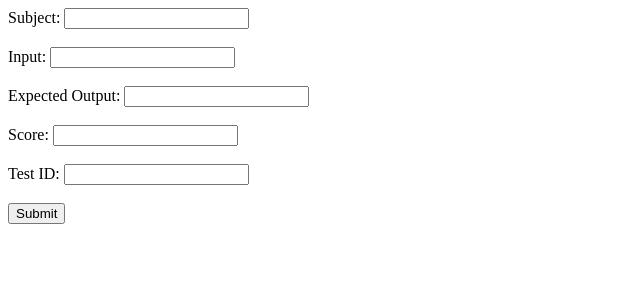
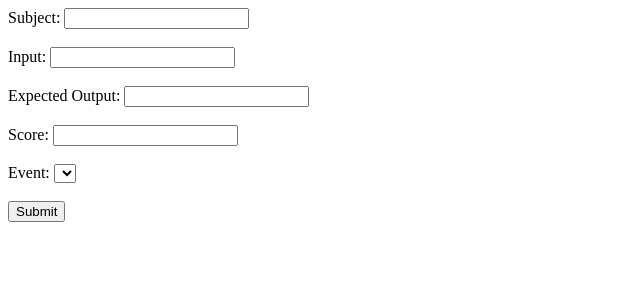
Before and after one commit to nitumario/bacOS, a Flask app: page /gentest in a window 1280 px wide. Shown: the top 300 px of the page, without its empty margins (0-640 px from the left). Run offline with Flask 3, Linux system fonts and the light colour scheme; the visitor is signed in with stand-in values (Sample User, id 1); data that the repository does not hold is empty; some libraries are stand-ins or nearby versions.

Commit message:
modified:   app.py 	modified:   templates/event.html 	new file:   templates/event_uneditable.html 	modified:   templates/gentest.html

```diff
--- a/app.py
+++ b/app.py
@@ -2,11 +2,28 @@ from flask import Flask, request, render_template, send_from_directory, jsonify,
 import MySQLdb
 import os
 import json
+from datetime import datetime
+import uuid
+
+
+
 app = Flask(__name__)
 app.secret_key = 'test'
 db = MySQLdb.connect(host="localhost", user="mario", passwd="toor", db="bacOS")
 cursor = db.cursor()
 ip = '192.168.56.1'
+
+def datetimeformat(value, format='%Y-%m-%dT%H:%M'):
+    if isinstance(value, str):
+        dt = datetime.strptime(value, '%Y-%m-%d %H:%M:%S')
+        return dt.strftime(format)
+    return value
+
+app.jinja_env.filters['datetimeformat'] = datetimeformat
+
+
+
+
 
 @app.route('/logout')
 def logout():
@@ -26,16 +43,18 @@ def register():
             type = 'asteapta aprobare'
         else:
             type = 'elev'
-
-        query = "INSERT INTO users (username, email, password, account_type) VALUES (%s, %s, %s, %s)"
-        cursor.execute(query, (username, email, password, type))
+        user_uuid = uuid.uuid4()
+        query = "INSERT INTO users (username, email, password, account_type, UUID) VALUES (%s, %s, %s, %s, %s)"
+        cursor.execute(query, (username, email, password, type, user_uuid))
         db.commit()
         flash('Account created successfully', 'success')
 
 
         session['logged_in'] = True
-        session['email'] = email
-        session['username'] = username
+        session['uuid'] = user_uuid
+        session['type'] = type
+        print("user: ", session['uuid'], "with type: ", session['type'])
+
         return redirect(url_for('events'))
 
 
@@ -53,8 +72,9 @@ def login():
 
         if result:
             session['logged_in'] = True
-            session['email'] = email
-            session['username'] = result[1]
+            session['uuid'] = result[5]
+            session['type'] = result[3]
+            print("user: ", session['uuid'], "with type: ", session['type'])
             return redirect(url_for('events'))
         else:
             flash('Invalid credentials', 'error')
@@ -151,7 +171,11 @@ def gentest():
             cursor.execute("UPDATE events SET teste = %s WHERE id = %s", (updated_json, id))
             db.commit()
 
-        return render_template('gentest.html')
+        if request.method == 'GET':
+            cursor.execute("SELECT id, nume FROM events")
+            events = cursor.fetchall()
+            events_with_ids = [{'id': event[0], 'name': event[1]} for event in events]
+            return render_template('gentest.html', events_with_ids=events_with_ids)
     else:
         return redirect(url_for('login'))
 
@@ -163,20 +187,24 @@ def events():
 
     return render_template('events.html', events_with_ids=events_with_ids)
 
-@app.route('/event/<id>', methods=['GET'])
+@app.route('/event/<id>', methods=['GET', 'POST'])
 def event(id):
+
     cursor.execute("SELECT * FROM events WHERE id = %s", (id,))
     event = cursor.fetchone()
     event_data = {
         'id': event[0],
         'nume': event[1],
-        'startdatetime': event[2],
-        'durata': event[3],
-        'compiler': event[4],
+        'startdatetime': event[3],
+        'durata': event[4],
+        'compiler': event[5],
         'subiecte': os.listdir(f"events\\{id}")
     }
-
-    return render_template('event.html', event_data=event_data)
+    if 'logged_in' in session and session['logged_in'] and session['type'] == 'profesor':
+        return render_template('event.html', event_data=event_data)
+    else:
+        print("meow")
+        return render_template('event_uneditable.html', event_data=event_data, readonly=True)
 
 
 
@@ -206,6 +234,5 @@ def edit_event(id):
         return redirect(url_for('login'))
 
 
-
 if __name__ == '__main__':
     app.run(host = ip, port=80, debug=True)
--- a/templates/event.html
+++ b/templates/event.html
@@ -14,7 +14,7 @@
         </p>
         <p>
             <label for="startdatetime">Start Date and Time:</label>
-            <input type="datetime-local" id="startdatetime" name="startdatetime" value="{{ event_data.startdatetime|replace(' ', 'T') }}">
+            <input type="datetime-local" id="startdatetime" name="startdatetime" value="{{ event_data.startdatetime|datetimeformat }}">
         </p>
         <p>
             <label for="durata">Duration:</label>
--- a/templates/gentest.html
+++ b/templates/gentest.html
@@ -18,8 +18,13 @@
         <label for="punctaj">Score:</label>
         <input type="number" id="punctaj" name="punctaj" required><br><br>
 
-        <label for="id_test">Test ID:</label>
-        <input type="number" id="id_test" name="id_test" required><br><br>
+        <label for="event">Event:</label>
+        <select id="event" name="event" required>
+            <!-- Loop through events_with_ids and generate options -->
+            {% for event in events_with_ids %}
+                <option value="{{ event.id }}">{{ event.name }}</option>
+            {% endfor %}
+        </select><br><br>
 
         <input type="submit" value="Submit">
     </form>
```
Also changed, not shown: templates/event_uneditable.html (added, +21 -0 lines).
